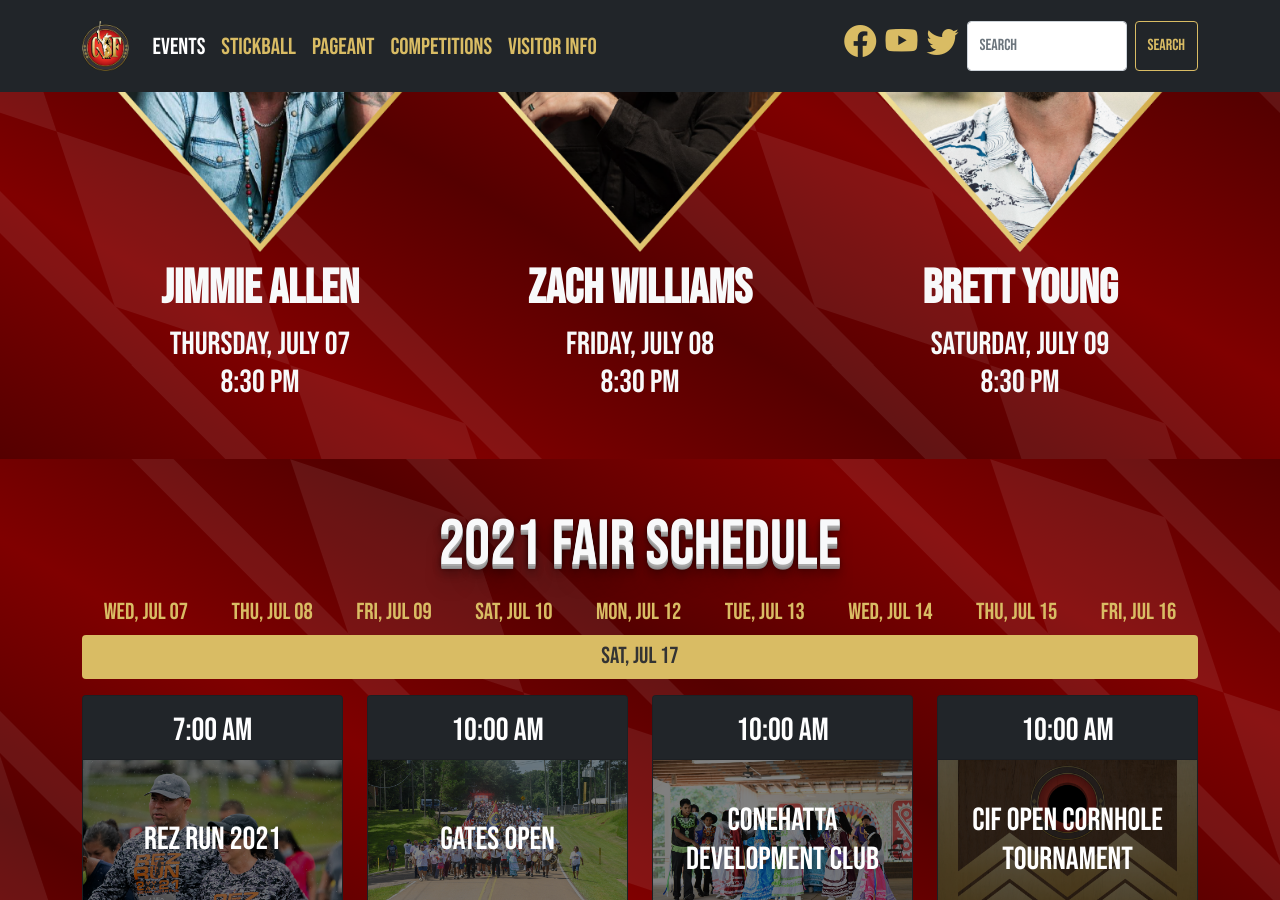
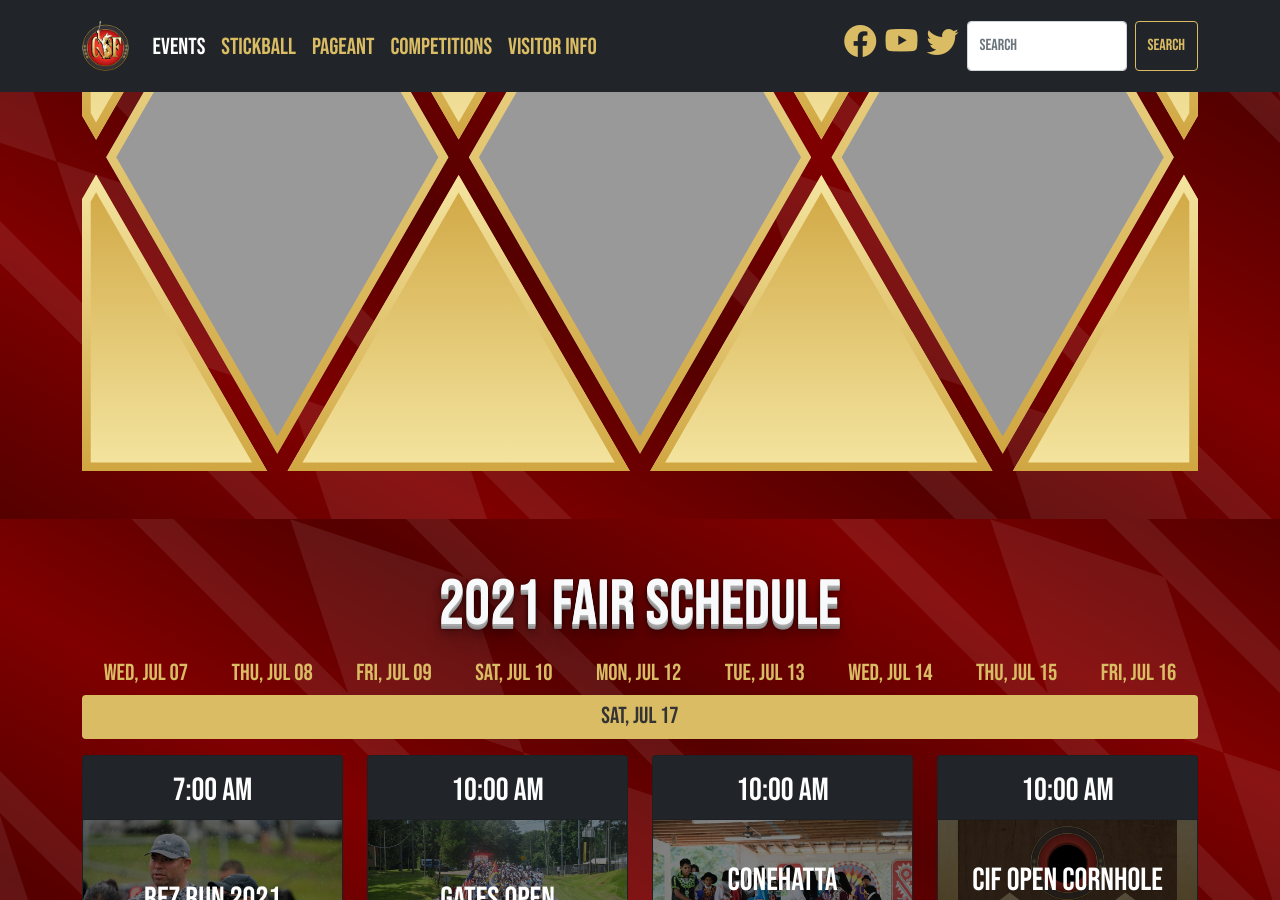
Before and after one commit to smattera/smattera.github.io, a Jekyll site: the page built from events/index.md, in a window 1280 px wide and 900 px high, scrolled down 519 px. Built offline with Jekyll 4.4.1, drawn with Linux system fonts in a browser that asks for light colours; nearby versions of some CDN libraries.

Commit message:
Update events.html

```diff
--- a/_includes/events.html
+++ b/_includes/events.html
@@ -2,7 +2,8 @@
   <div class="container">
     <h1 class="shadow-text">Events</h1>
     <h2 class="shadow-text py-2">2021 Live Entertainment</h2>
-    <div class="row">
+    <img src="../assets/img/event-banner.svg" class="img-fluid">
+    <!--<div class="row">
       <div class="col-md">
         <img src="../assets/img/jimmieallen.png" alt="Jimmie Allen" class="img-fluid py-2">
         <h3 class="fw-bold" style="font-size:3rem;">Jimmie Allen</h3>
@@ -18,7 +19,7 @@
         <h3 class="fw-bold" style="font-size:3rem;">Brett Young</h3>
         <h4 style="font-size:2rem;">Saturday, July 09<br/>8:30 PM</h4>
       </div>
-    </div>
+    </div>-->
   </div>
 </section>
 
```
Also changed, not shown: assets/img/event-banner.svg (added), assets/img/stickball-banner.svg.
